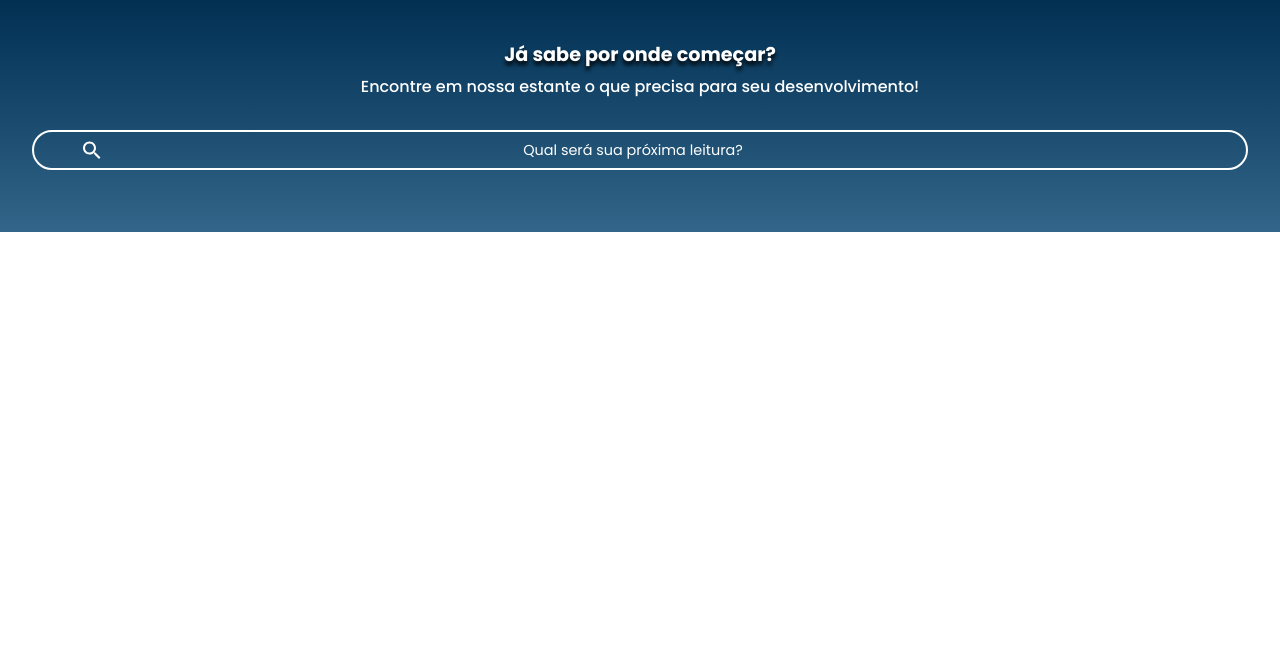
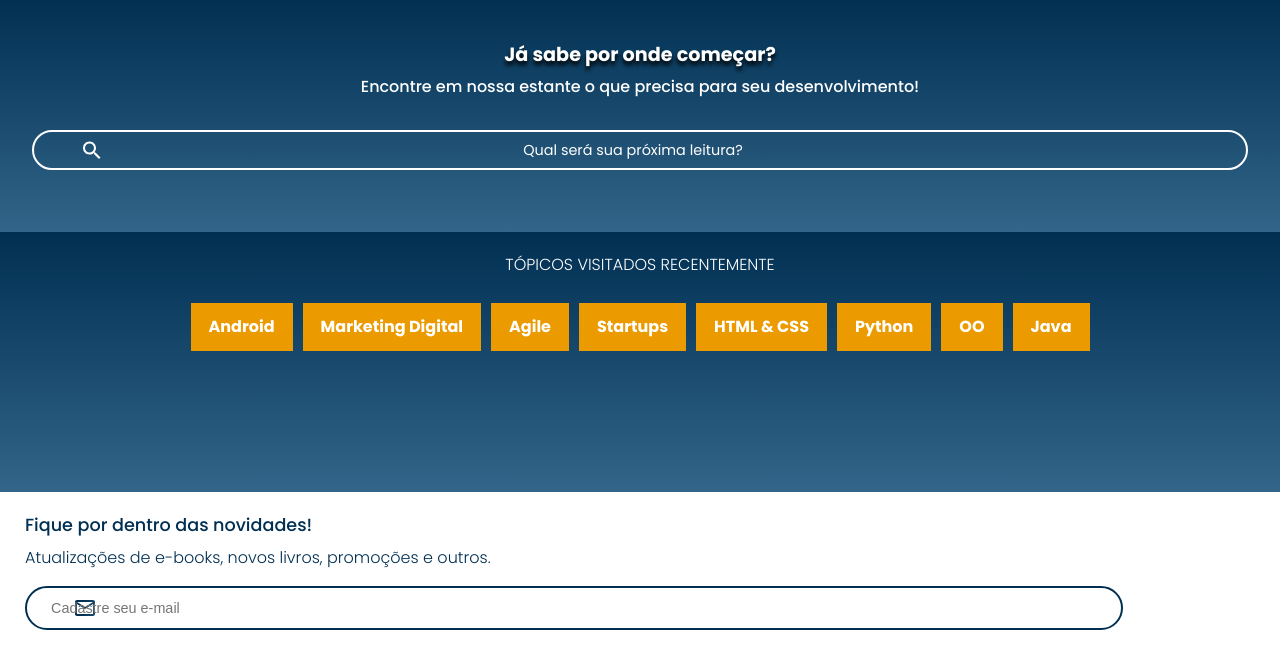
Before and after one commit to igorjosiel/AluraBooksMobileFirst, a plain HTML site: page index.html in a window 1280 px wide. Shown: the part 90-758 px from the top of the page. Drawn offline with Linux system fonts and the light colour scheme.

Commit message:
#feat: cria novas seções no site.

```diff
--- a/index.html
+++ b/index.html
@@ -10,7 +10,7 @@
 
   <link rel="preconnect" href="https://fonts.googleapis.com">
   <link rel="preconnect" href="https://fonts.gstatic.com" crossorigin>
-  <link href="https://fonts.googleapis.com/css2?family=Poppins:ital,wght@0,400;0,500;0,700;&display=swap" rel="stylesheet">
+  <link href="https://fonts.googleapis.com/css2?family=Poppins:ital,wght@0,100;0,200;0,300;0,400;0,500;0,600;0,700;0,800;0,900;1,100;1,200;1,300;1,400;1,500;1,600;1,700;1,800;1,900&display=swap" rel="stylesheet">
 </head>
 <body>
   <header>
@@ -48,6 +48,28 @@
       <p class="search__section__paragraph">Encontre em nossa estante o que precisa para seu desenvolvimento!</p>
       <input type="search" placeholder="Qual será sua próxima leitura?" class="search__section__input">
     </section>
+
+    <section class="visited__section">
+      <h2 class="visited__section__title">TÓPICOS VISITADOS RECENTEMENTE</h2>
+      <div class="visited__section__topics">
+        <a href="#">Android</a>
+        <a href="#"> Marketing Digital</a>
+        <a href="#">Agile</a>
+        <a href="#">Startups</a>
+        <a href="#">HTML & CSS</a>
+        <a href="#">Python</a>
+        <a href="#">OO</a>
+        <a href="#">Java</a>
+      </div>
+    </section>
+
+    <section class="news__section">
+      <h2 class="news__section__title">Fique por dentro das novidades!</h2>
+      <p class="news__section__paragraph">
+        Atualizações de e-books, novos livros, promoções e outros.
+      </p>
+      <input type="email" placeholder="Cadastre seu e-mail" class="news__section__input">
+    </section>
   </main>
 </body>
 </html>
--- a/styles/index.css
+++ b/styles/index.css
@@ -1,8 +1,12 @@
 @import url("header.css");
 @import url("search.css");
+@import url("visitedTopics.css");
+@import url("news.css");
 
 :root {
   --mainGradient: linear-gradient(to bottom, #002F52, #326589);
   --mainFont: 'Poppins', sans-serif;
   --whiteFont: #FFFFFF;
+  --orangeColor: #EB9B00;
+  --darkBlueColor: #002F52;
 }
--- /dev/null
+++ b/styles/news.css
@@ -0,0 +1,39 @@
+.news__section {
+  padding: 25px;
+}
+
+.news__section__title,
+.news__section__paragraph {
+  font-family: var(--mainFont);
+  color: var(--darkBlueColor);
+}
+
+.news__section__title {
+  font-size: 1.1rem;
+  font-weight: 500;
+}
+
+.news__section__paragraph {
+  font-size: 1rem;
+  font-weight: 300;
+  margin: 15px 0 20px;
+}
+
+.news__section__input {
+  width: 85%;
+  height: 40px;
+  padding: 0 24px;
+  border-radius: 24px;
+  background: transparent;
+  font-weight: 400;
+  font-size: 0.9rem;
+  outline: none;
+  border: 2px solid var(--darkBlueColor);
+}
+
+.news__section__input::placeholder {
+  font-weight: 400;
+  font-size: 0.9rem;
+  background: url("../assets/email.svg") no-repeat;
+  background-position: 1.5em;
+}
--- a/styles/search.css
+++ b/styles/search.css
@@ -6,7 +6,9 @@
 }
 
 .search__section__title,
-.search__section__paragraph {
+.search__section__paragraph,
+.search__section__input,
+.search__section__input::placeholder {
   font-family: var(--mainFont);
   color: var(--whiteFont);
 }
@@ -30,8 +32,6 @@
   padding: 10px 24px;
   border-radius: 24px;
   background: transparent;
-  font-family: var(--mainFont);
-  color: var(--whiteFont);
   font-weight: 400;
   font-size: 0.9rem;
   outline: none;
@@ -39,8 +39,6 @@
 }
 
 .search__section__input::placeholder {
-  font-family: var(--mainFont);
-  color: var(--whiteFont);
   font-weight: 400;
   font-size: 0.9rem;
   text-align: center;
--- /dev/null
+++ b/styles/visitedTopics.css
@@ -0,0 +1,31 @@
+.visited__section {
+  background: var(--mainGradient);
+  height: 260px;
+  text-align: center;
+}
+
+.visited__section__title,
+.visited__section__topics > a {
+  font-family: var(--mainFont);
+  color: var(--whiteFont);
+}
+
+.visited__section__title {
+  font-size: 1rem;
+  font-weight: 300;
+  padding: 25px 0 30px;
+}
+
+.visited__section__topics {
+  display: flex;
+  flex-wrap: wrap;
+  justify-content: center;
+  gap: 10px;
+}
+
+.visited__section__topics > a {
+  font-weight: 700;
+  background-color: var(--orangeColor);
+  padding: 16px 18px;
+  text-decoration: none;
+}
```
Also changed, not shown: assets/email.svg (added).
